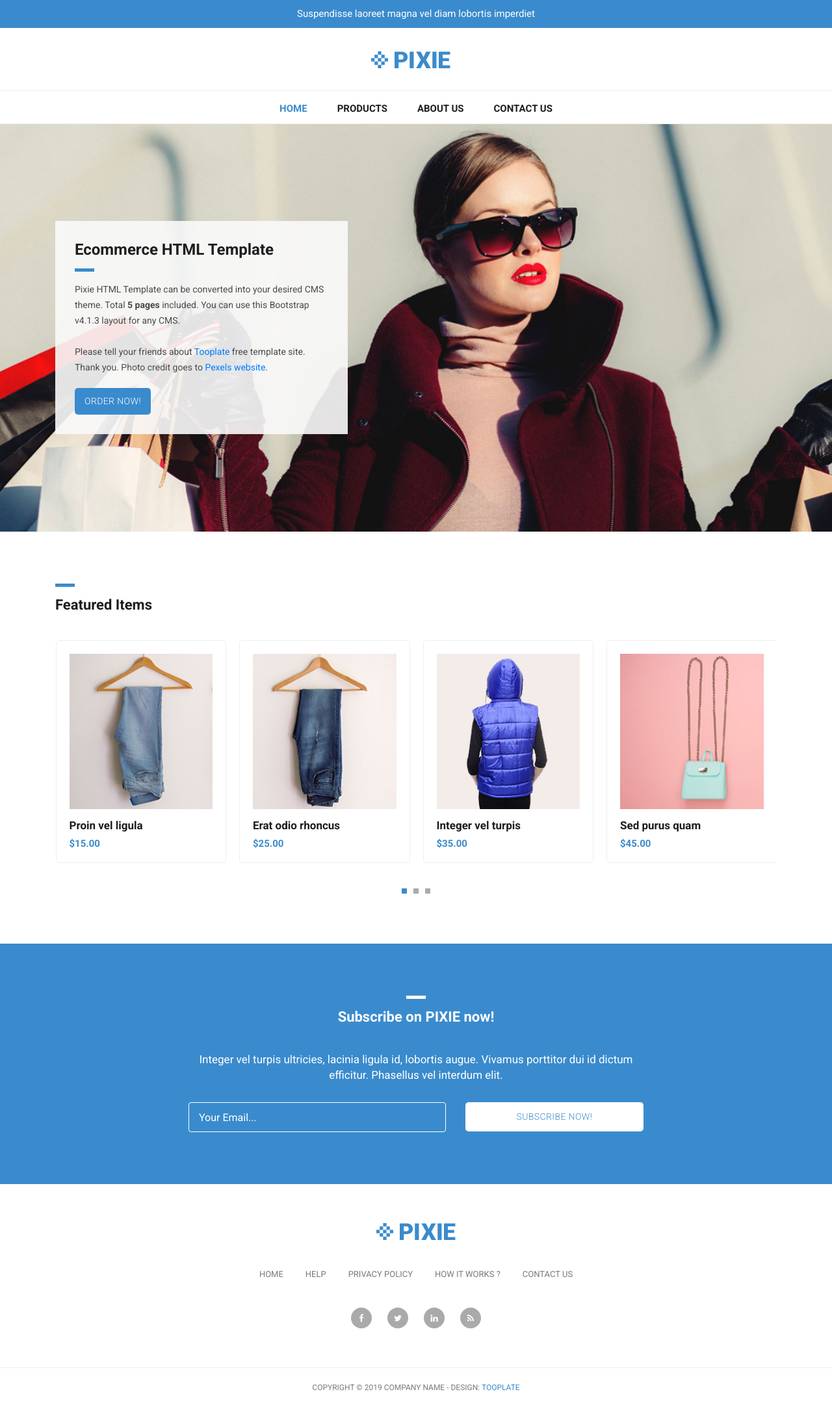
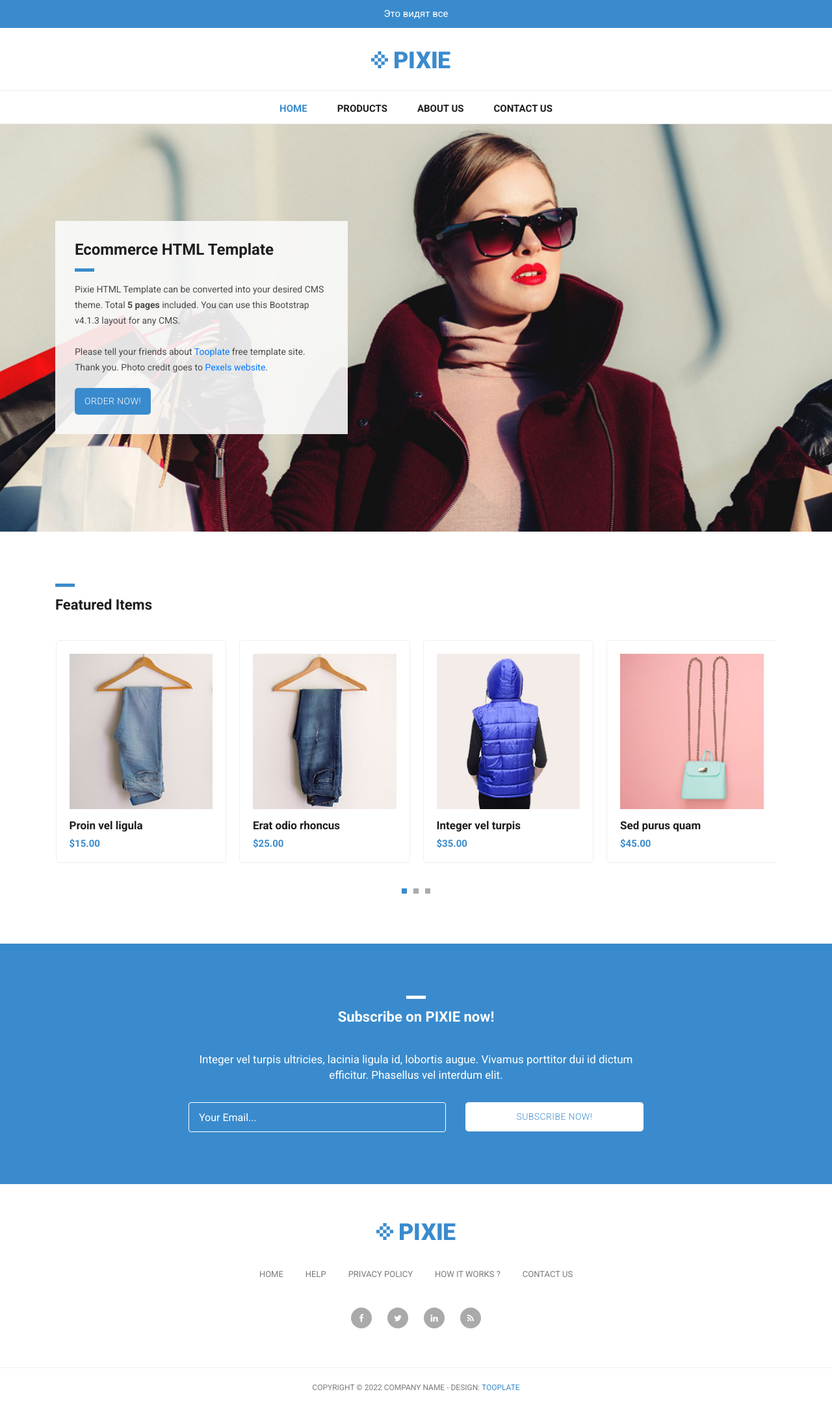
Before and after one commit to morozov1982/stepshop_sep_201, a Django app: page / in a window 1280 px wide. Shown: the whole page at 65% size. Run offline with Django 4.2, Linux system fonts and the light colour scheme; some libraries are stand-ins or nearby versions.

Commit message:
update: lesson_02 final

```diff
--- a/stepshop/stepshop/templates/index.html
+++ b/stepshop/stepshop/templates/index.html
@@ -1,3 +1,5 @@
+{% load static %}
+
 <!DOCTYPE html>
 <html lang="en">
 
@@ -12,13 +14,13 @@
     <title>Pixie - Ecommerce HTML5 Template</title>
 
     <!-- Bootstrap core CSS -->
-    <link href="/static/stepshop/vendor/bootstrap/css/bootstrap.min.css" rel="stylesheet">
+    <link href="{% static 'stepshop/vendor/bootstrap/css/bootstrap.min.css' %}" rel="stylesheet">
 
 
     <!-- Additional CSS Files -->
-    <link rel="stylesheet" href="/static/stepshop/assets/css/fontawesome.css">
-    <link rel="stylesheet" href="/static/stepshop/assets/css/tooplate-main.css">
-    <link rel="stylesheet" href="/static/stepshop/assets/css/owl.css">
+    <link rel="stylesheet" href="{% static 'stepshop/assets/css/fontawesome.css' %}">
+    <link rel="stylesheet" href="{% static 'stepshop/assets/css/tooplate-main.css' %}">
+    <link rel="stylesheet" href="{% static 'stepshop/assets/css/owl.css' %}">
 <!--
 Tooplate 2114 Pixie
 https://www.tooplate.com/view/2114-pixie
@@ -32,7 +34,24 @@ https://www.tooplate.com/view/2114-pixie
       <div class="container">
         <div class="row">
           <div class="col-md-12">
-            <span>Suspendisse laoreet magna vel diam lobortis imperdiet</span>
+            <span>
+              {% if user.is_authenticated %}
+                Это видит суперюзер: {{ user.username }} {{ user.is_active }}
+              {% else %}
+                Это видят все
+              {% endif %}
+
+
+              {#% for item in object %#}
+                {#{ item }#}
+              {#% endfor %#}
+
+
+
+
+
+
+            </span>
           </div>
         </div>
       </div>
@@ -253,7 +272,7 @@ https://www.tooplate.com/view/2114-pixie
         <div class="row">
           <div class="col-md-12">
             <div class="copyright-text">
-              <p>Copyright &copy; 2019 Company Name
+              <p>Copyright &copy; {% now "Y" %} Company Name
 
                 - Design: <a rel="nofollow" href="https://www.facebook.com/tooplate">Tooplate</a></p>
             </div>
```
